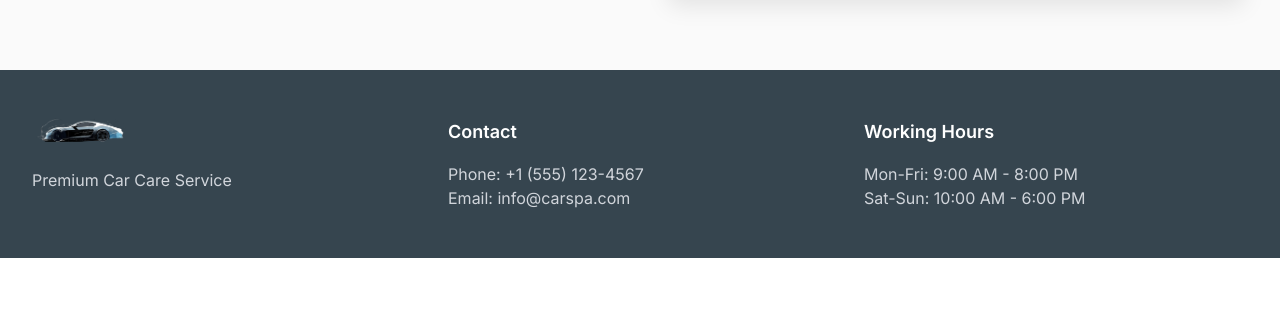
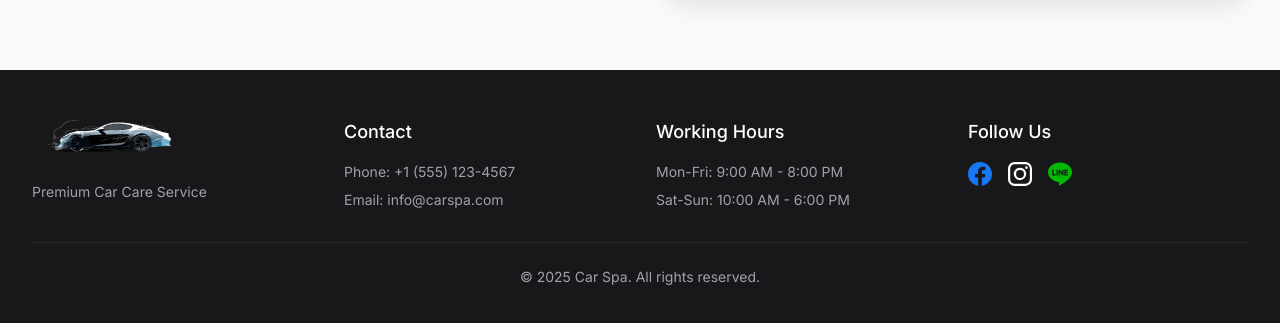
Before and after one commit to SuperShot3/car-wash, a Next.js app: page / in a window 1280 px wide. Shown: the part 4022-4345 px from the top of the page. Before the commit the page ends 4280 px from the top, so only its background shows below. Built offline with nearby package versions, Linux system fonts and the light colour scheme; no server answers; a web font is replaced by a local one.

Commit message:
Fix: SM Logos

```diff
--- a/src/app/globals.css
+++ b/src/app/globals.css
@@ -18,3 +18,10 @@
     @apply max-w-7xl mx-auto px-4 sm:px-6 lg:px-8;
   }
 }
+
+.instagram-icon {
+  background: linear-gradient(45deg, #f09433 0%, #e6683c 25%, #dc2743 50%, #cc2366 75%, #bc1888 100%);
+  -webkit-background-clip: text;
+  background-clip: text;
+  -webkit-text-fill-color: transparent;
+}
--- a/src/components/Footer.tsx
+++ /dev/null
@@ -1,72 +0,0 @@
-'use client';
-
-import Image from 'next/image';
-import Link from 'next/link';
-
-export default function Footer() {
-  return (
-    <footer className="bg-zinc-900 text-white py-20">
-      <div className="container-custom">
-        {/* Верхняя секция с логотипом и соц. сетями */}
-        <div className="flex flex-col md:flex-row justify-between items-center mb-12">
-          <div className="flex flex-col items-center md:items-start space-y-4 mb-8 md:mb-0">
-            <Link href="/" className="relative w-40 h-12">
-              <Image
-                src="/car-wash/images/logo/logo-white.png"
-                alt="Car Spa Logo"
-                fill
-                className="object-contain"
-                priority
-              />
-            </Link>
-            <p className="text-zinc-400">Premium Car Care Services</p>
-          </div>
-
-          {/* Социальные сети */}
-          <div className="flex items-center space-x-8">
-            <a
-              href="https://facebook.com/carwash"
-              target="_blank"
-              rel="noopener noreferrer"
-              className="text-zinc-400 hover:text-gold transition-colors"
-              aria-label="Follow us on Facebook"
-            >
-              <svg className="w-6 h-6" fill="currentColor" viewBox="0 0 24 24">
-                <path d="M18 2h-3a5 5 0 00-5 5v3H7v4h3v8h4v-8h3l1-4h-4V7a1 1 0 011-1h3z"/>
-              </svg>
-            </a>
-
-            <a
-              href="https://instagram.com/carwash"
-              target="_blank"
-              rel="noopener noreferrer"
-              className="text-zinc-400 hover:text-gold transition-colors"
-              aria-label="Follow us on Instagram"
-            >
-              <svg className="w-6 h-6" fill="currentColor" viewBox="0 0 24 24">
-                <path d="M12 2.163c3.204 0 3.584.012 4.85.07 3.252.148 4.771 1.691 4.919 4.919.058 1.265.069 1.645.069 4.849 0 3.205-.012 3.584-.069 4.849-.149 3.225-1.664 4.771-4.919 4.919-1.266.058-1.644.07-4.85.07-3.204 0-3.584-.012-4.849-.07-3.26-.149-4.771-1.699-4.919-4.92-.058-1.265-.07-1.644-.07-4.849 0-3.204.013-3.583.07-4.849.149-3.227 1.664-4.771 4.919-4.919 1.266-.057 1.645-.069 4.849-.069zm0-2.163c-3.259 0-3.667.014-4.947.072-4.358.2-6.78 2.618-6.98 6.98-.059 1.281-.073 1.689-.073 4.948 0 3.259.014 3.668.072 4.948.2 4.358 2.618 6.78 6.98 6.98 1.281.058 1.689.072 4.948.072 3.259 0 3.668-.014 4.948-.072 4.354-.2 6.782-2.618 6.979-6.98.059-1.28.073-1.689.073-4.948 0-3.259-.014-3.667-.072-4.947-.196-4.354-2.617-6.78-6.979-6.98-1.281-.059-1.69-.073-4.949-.073zm0 5.838c-3.403 0-6.162 2.759-6.162 6.162s2.759 6.163 6.162 6.163 6.162-2.759 6.162-6.163c0-3.403-2.759-6.162-6.162-6.162zm0 10.162c-2.209 0-4-1.79-4-4 0-2.209 1.791-4 4-4s4 1.791 4 4c0 2.21-1.791 4-4 4zm6.406-11.845c-.796 0-1.441.645-1.441 1.44s.645 1.44 1.441 1.44c.795 0 1.439-.645 1.439-1.44s-.644-1.44-1.439-1.44z"/>
-              </svg>
-            </a>
-
-            <a
-              href="https://tiktok.com/@carwash"
-              target="_blank"
-              rel="noopener noreferrer"
-              className="text-zinc-400 hover:text-gold transition-colors"
-              aria-label="Follow us on TikTok"
-            >
-              <svg className="w-6 h-6" fill="currentColor" viewBox="0 0 24 24">
-                <path d="M19.59 6.69a4.83 4.83 0 01-3.77-4.25V2h-3.45v13.67a2.89 2.89 0 01-5.2 1.74 2.89 2.89 0 012.31-4.64 2.93 2.93 0 01.88.13V9.4a6.84 6.84 0 00-1-.05A6.33 6.33 0 005 20.1a6.34 6.34 0 0010.86-4.43v-7a8.16 8.16 0 004.77 1.52v-3.4a4.85 4.85 0 01-1-.1z"/>
-              </svg>
-            </a>
-          </div>
-        </div>
-
-        {/* Нижняя секция с копирайтом */}
-        <div className="pt-8 border-t border-zinc-800 text-center text-zinc-400">
-          <p>&copy; {new Date().getFullYear()} Car Spa. All rights reserved.</p>
-        </div>
-      </div>
-    </footer>
-  );
-}
--- a/src/components/Header.tsx
+++ /dev/null
@@ -1,28 +0,0 @@
-'use client';
-
-import Image from 'next/image';
-import Link from 'next/link';
-
-export default function Header() {
-  return (
-    <header className="fixed w-full bg-transparent backdrop-blur-sm z-50 transition-all duration-300">
-      <div className="container-custom py-4 md:py-6">
-        <div className="flex justify-between items-center">
-          <Link
-            href="/"
-            className="relative w-36 md:w-48 h-12 md:h-16 ml-0"
-          >
-            <Image
-              src="/car-wash/images/logo/logo.png"
-              alt="Car Spa Logo"
-              fill
-              className="object-contain object-center md:object-left"
-              priority
-            />
-          </Link>
-          {/* ... остальной код ... */}
-        </div>
-      </div>
-    </header>
-  );
-}
--- a/src/components/layout/Footer.tsx
+++ b/src/components/layout/Footer.tsx
@@ -1,32 +1,88 @@
+'use client';
+
 import Image from 'next/image';
+import Link from 'next/link';
 
 export default function Footer() {
   return (
-    <footer className="bg-charcoal text-white py-12">
-      <div className="max-w-7xl mx-auto px-4 sm:px-6 lg:px-8">
-        <div className="grid grid-cols-1 md:grid-cols-3 gap-8">
-          <div>
-            <Image
-              src="/car-wash/images/logo/logo-white.png"
-              alt="Car Spa Logo"
-              width={100}
-              height={35}
-              className="mb-4"
-            />
-            <p className="text-gray-300">
-              Premium Car Care Service
-            </p>
+    <footer className="bg-zinc-900 text-white py-12">
+      <div className="container-custom">
+        <div className="grid grid-cols-1 md:grid-cols-4 gap-8 mb-8">
+          {/* Логотип и описание */}
+          <div className="flex flex-col items-center md:items-start">
+            <Link href="/" className="relative w-40 h-12 mb-4">
+              <Image
+                src="/car-wash/images/logo/logo-white.png"
+                alt="Car Spa Logo"
+                fill
+                className="object-contain"
+                priority
+              />
+            </Link>
+            <p className="text-zinc-400 text-sm">Premium Car Care Service</p>
           </div>
-          <div>
-            <h4 className="text-lg font-semibold mb-4">Contact</h4>
-            <p className="text-gray-300">Phone: +1 (555) 123-4567</p>
-            <p className="text-gray-300">Email: info@carspa.com</p>
+
+          {/* Контактная информация */}
+          <div className="text-center md:text-left">
+            <h4 className="text-lg font-medium mb-4">Contact</h4>
+            <div className="text-zinc-400 text-sm space-y-2">
+              <p>Phone: +1 (555) 123-4567</p>
+              <p>Email: info@carspa.com</p>
+            </div>
           </div>
-          <div>
-            <h4 className="text-lg font-semibold mb-4">Working Hours</h4>
-            <p className="text-gray-300">Mon-Fri: 9:00 AM - 8:00 PM</p>
-            <p className="text-gray-300">Sat-Sun: 10:00 AM - 6:00 PM</p>
+
+          {/* Рабочие часы */}
+          <div className="text-center md:text-left">
+            <h4 className="text-lg font-medium mb-4">Working Hours</h4>
+            <div className="text-zinc-400 text-sm space-y-2">
+              <p>Mon-Fri: 9:00 AM - 8:00 PM</p>
+              <p>Sat-Sun: 10:00 AM - 6:00 PM</p>
+            </div>
           </div>
+
+          {/* Социальные сети */}
+          <div className="flex flex-col items-center md:items-start">
+            <h4 className="text-lg font-medium mb-4">Follow Us</h4>
+            <div className="flex space-x-4">
+              {/* Facebook */}
+              <a
+                href="#"
+                className="text-[#1877F2] hover:text-[#1877F2]/80 transition-colors"
+                aria-label="Facebook"
+              >
+                <svg className="w-6 h-6" viewBox="0 0 24 24" fill="currentColor">
+                  <path d="M24 12.073c0-6.627-5.373-12-12-12s-12 5.373-12 12c0 5.99 4.388 10.954 10.125 11.854v-8.385H7.078v-3.47h3.047V9.43c0-3.007 1.792-4.669 4.533-4.669 1.312 0 2.686.235 2.686.235v2.953H15.83c-1.491 0-1.956.925-1.956 1.874v2.25h3.328l-.532 3.47h-2.796v8.385C19.612 23.027 24 18.062 24 12.073z"/>
+                </svg>
+              </a>
+
+              {/* Instagram */}
+              <a
+                href="#"
+                className="instagram-icon hover:opacity-80 transition-opacity"
+                aria-label="Instagram"
+              >
+                <svg className="w-6 h-6" viewBox="0 0 24 24" fill="currentColor">
+                  <path d="M16.98 0a6.9 6.9 0 0 1 5.08 1.98A6.94 6.94 0 0 1 24 7.02v9.96c0 2.08-.68 3.87-1.98 5.13A7.14 7.14 0 0 1 16.94 24H7.06a7.06 7.06 0 0 1-5.03-1.89A6.96 6.96 0 0 1 0 16.94V7.02C0 2.8 2.8 0 7.02 0h9.96zm.05 2.23H7.06c-1.45 0-2.7.43-3.53 1.25a4.82 4.82 0 0 0-1.3 3.54v9.92c0 1.5.43 2.7 1.3 3.58a5 5 0 0 0 3.53 1.25h9.88a5 5 0 0 0 3.53-1.25 4.73 4.73 0 0 0 1.4-3.54V7.02a5 5 0 0 0-1.3-3.49 4.82 4.82 0 0 0-3.54-1.3zM12 5.76c3.39 0 6.2 2.8 6.2 6.2a6.2 6.2 0 0 1-12.4 0 6.2 6.2 0 0 1 6.2-6.2zm0 2.22a3.99 3.99 0 0 0-3.97 3.97A3.99 3.99 0 0 0 12 15.92a3.99 3.99 0 0 0 3.97-3.97A3.99 3.99 0 0 0 12 7.98zm6.44-3.77a1.4 1.4 0 1 1 0 2.8 1.4 1.4 0 0 1 0-2.8z"/>
+                </svg>
+              </a>
+
+              {/* Line */}
+              <a
+                href="#"
+                className="text-[#00B900] hover:text-[#00B900]/80 transition-colors"
+                aria-label="Line"
+              >
+                <svg className="w-6 h-6" viewBox="0 0 24 24" fill="currentColor">
+                  <path d="M19.365 9.863c.349 0 .63.285.63.631 0 .345-.281.63-.63.63H17.61v1.125h1.755c.349 0 .63.283.63.63 0 .344-.281.629-.63.629h-2.386c-.345 0-.627-.285-.627-.629V8.108c0-.345.282-.63.63-.63h2.386c.346 0 .627.285.627.63 0 .349-.281.63-.63.63H17.61v1.125h1.755zm-3.855 3.016c0 .27-.174.51-.432.596-.064.021-.133.031-.199.031-.211 0-.391-.09-.51-.25l-2.443-3.317v2.94c0 .344-.279.629-.631.629-.346 0-.626-.285-.626-.629V8.108c0-.27.173-.51.43-.595.06-.023.136-.033.194-.033.195 0 .375.104.495.254l2.462 3.33V8.108c0-.345.282-.63.63-.63.345 0 .63.285.63.63v4.771zm-5.741 0c0 .344-.282.629-.631.629-.345 0-.627-.285-.627-.629V8.108c0-.345.282-.63.63-.63.346 0 .628.285.628.63v4.771zm-2.466.629H4.917c-.345 0-.63-.285-.63-.629V8.108c0-.345.285-.63.63-.63.348 0 .63.285.63.63v4.141h1.756c.348 0 .629.283.629.63 0 .344-.282.629-.629.629M24 10.314C24 4.943 18.615.572 12 .572S0 4.943 0 10.314c0 4.811 4.27 8.842 10.035 9.608.391.082.923.258 1.058.59.12.301.079.766.038 1.08l-.164 1.02c-.045.301-.24 1.186 1.049.645 1.291-.539 6.916-4.078 9.436-6.975C23.176 14.393 24 12.458 24 10.314"/>
+                </svg>
+              </a>
+            </div>
+          </div>
+        </div>
+
+        {/* Копирайт */}
+        <div className="pt-6 border-t border-zinc-800 text-center">
+          <p className="text-zinc-400 text-sm">&copy; {new Date().getFullYear()} Car Spa. All rights reserved.</p>
         </div>
       </div>
     </footer>
```
